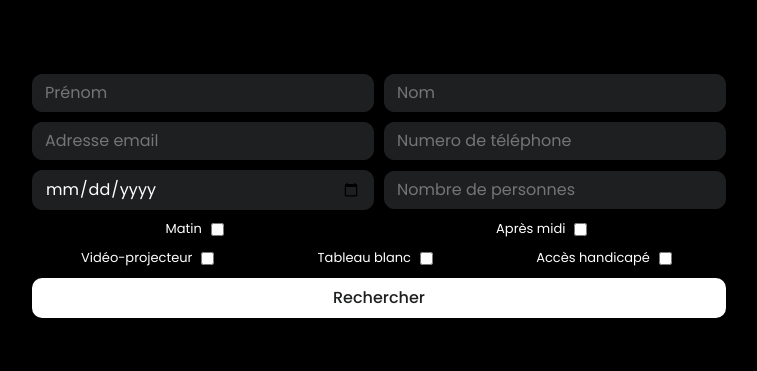
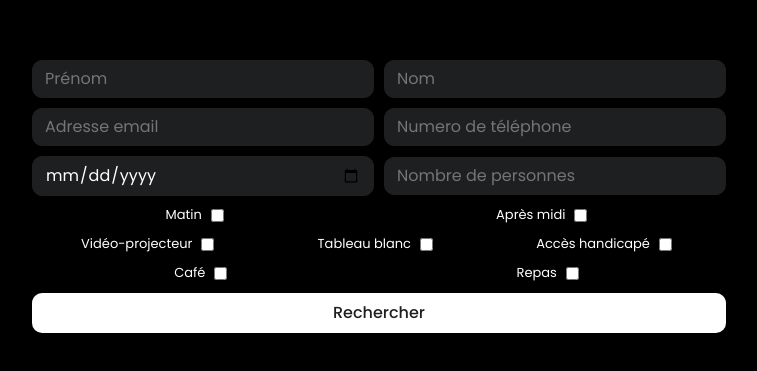
Before and after one commit to needforschool/needforschool-roomrental-client, a Next.js app: page / in a window 1280 px wide. Shown: the part 209-580 px from the top of the page, without its empty margins (261-1018 px from the left). Built offline with nearby package versions, Linux system fonts and the light colour scheme; no server answers.

Commit message:
🎨 improve search form with 2 new options and min date

```diff
--- a/src/components/Home/Search/index.tsx
+++ b/src/components/Home/Search/index.tsx
@@ -1,6 +1,6 @@
 import styled from "styled-components";
 import Button from "@components/Layout/Button";
-import { Room } from "@typeDefs/index";
+import { Room } from "@typeDefs/main";
 
 interface Props {
   rooms: Room[] | undefined;
@@ -54,6 +54,11 @@ const Search: React.FC<Props> = ({
           <Input
             type="date"
             name={"date"}
+            min={
+              new Date(new Date().setDate(new Date().getDate() + 1))
+                .toISOString()
+                .split("T")[0]
+            }
             onChange={onChange}
             value={values?.date}
           />
@@ -118,6 +123,29 @@ const Search: React.FC<Props> = ({
             />
           </Checkbox>
         </InputRow>
+
+        <InputRow>
+          {/* checkbox to chose morning or afternoon */}
+          <Checkbox>
+            <CheckboxLabel>Café</CheckboxLabel>
+            <CheckboxInput
+              type="checkbox"
+              name={"coffee"}
+              onChange={onChange}
+              checked={values?.coffee}
+            />
+          </Checkbox>
+          <Checkbox>
+            <CheckboxLabel>Repas</CheckboxLabel>
+            <CheckboxInput
+              type="checkbox"
+              name={"lunch"}
+              onChange={onChange}
+              checked={values?.lunch}
+            />
+          </Checkbox>
+        </InputRow>
+
         <SubmitButton type={"submit"}>{"Rechercher"}</SubmitButton>
       </Form>
       {rooms && rooms.length == 0 && (
```
